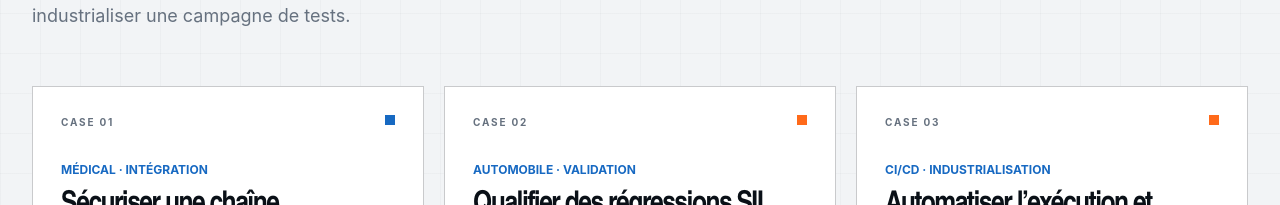
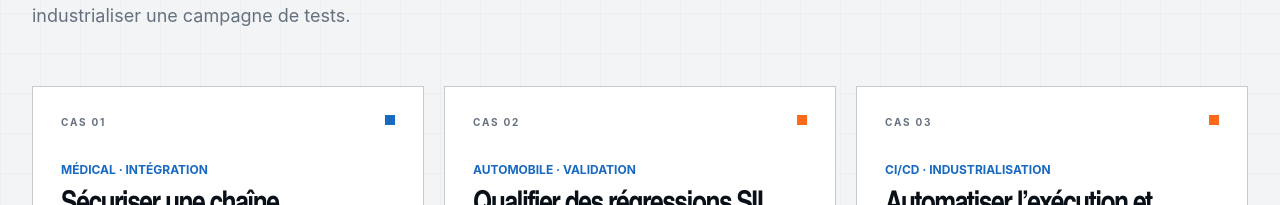
Before and after one commit to Robotham33/Portfolio-Hamza-Ghourabi, a Next.js app: page / in a window 1280 px wide. Shown: the part 4067-4272 px from the top of the page. Built offline with nearby package versions, Linux system fonts and the light colour scheme.

Commit message:
fix(copy): frenchify project cards

```diff
--- a/components/sections/projects-preview.tsx
+++ b/components/sections/projects-preview.tsx
@@ -20,7 +20,7 @@ export function ProjectsPreview() {
               <article className="card-lift flex h-full flex-col border border-[var(--border-strong)] bg-white p-6 sm:p-7">
                 <div className="flex items-start justify-between gap-5">
                   <p className="tech-label text-[10px] font-bold text-[var(--muted-foreground)]">
-                    Case 0{index + 1}
+                    Cas 0{index + 1}
                   </p>
                   <span
                     className={`h-2.5 w-2.5 ${
```
